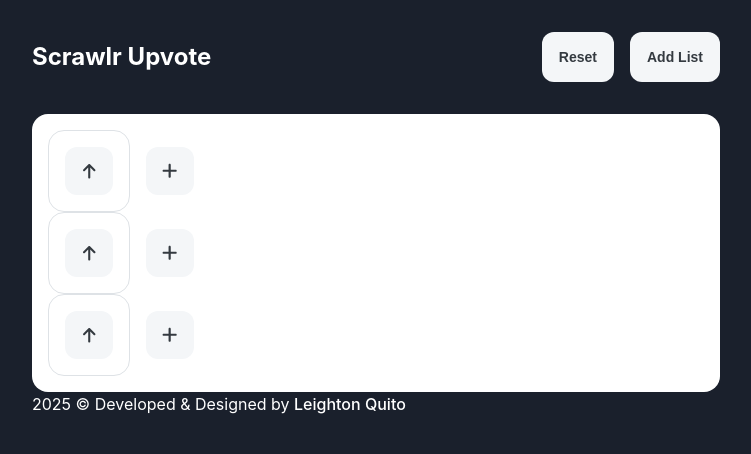
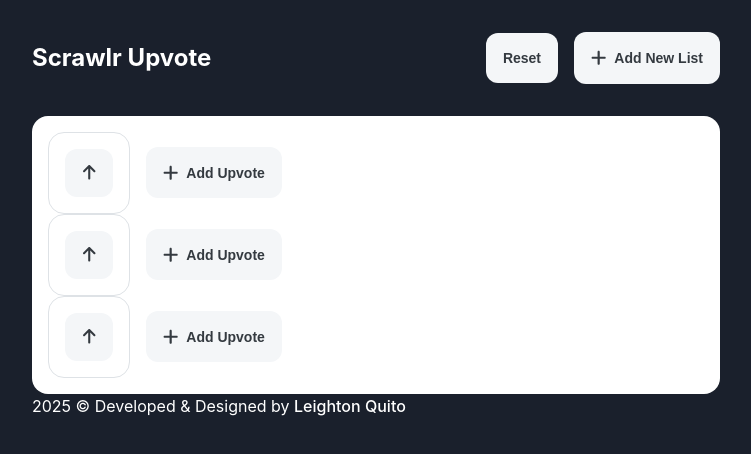
Before and after one commit to iamleigh/scrawlr-upvote, a React (Vite) app: page / in a window 1280 px wide. Shown: the top 454 px of the page, without its empty margins (264-1015 px from the left). Built offline with nearby package versions, Linux system fonts and the light colour scheme.

Commit message:
fix(button): Update component styles
This commit ensures the `Button` component supports visual label, on the contrary to the `ButtonIcon` component that supports only-icon button by visually hiding the label.

```diff
--- a/src/App.tsx
+++ b/src/App.tsx
@@ -22,7 +22,11 @@ function AppWithUpvote() {
         <>
             <Header title="Scrawlr Upvote">
                 <Button label="Reset" onClick={resetPanelCount} />
-                <Button label="Add List" onClick={incrementPanelCount} />
+                <Button
+                    label="Add New List"
+                    icon="add"
+                    onClick={incrementPanelCount}
+                />
             </Header>
 
             <Card>
--- a/src/components/atoms/Button/Button.module.scss
+++ b/src/components/atoms/Button/Button.module.scss
@@ -14,32 +14,16 @@
 	font-weight: 600;
 	transition: border-color 0.25s;
 
-	// Element: Icon
-	&__icon {
-		width: 16px;
-		height: 16px;
-		display: flex;
-		align-items: center;
-		justify-content: center;
-	}
-
-	// Element: Label
-	&__label {
-		display: block;
-
-		&:not(:only-child) {
-			margin-left: $spacing-sm;
-		}
-	}
-
-	// State: Hover
 	&:hover {
 		border-color: var(--color-button-label-default);
 	}
 
-	// State: Focus
 	&:focus-visible {
 		outline: 4px auto -webkit-focus-ring-color;
+	}
+
+	svg {
+		margin-right: 8px;
 	}
 
 	// Modifier: Selected
@@ -52,16 +36,6 @@
 		}
 	}
 
-	// Modifier: Icon
-	&--icon {
-		width: 48px;
-		height: 48px;
-		display: flex;
-		align-items: center;
-		justify-content: center;
-		padding: 0;
-	}
-
 	// Modifier: (Size) Small
 	&--sm {
 		padding: $spacing-sm;
@@ -69,15 +43,8 @@
 		font-size: 10px;
 		line-height: 12px;
 
-		&.suc-button--icon {
-			width: 28px;
-			height: 28px;
-		}
-
-		.suc-button__label {
-			&:not(:only-child) {
-				margin-left: math.div($spacing-sm, 2);
-			}
+		svg {
+			margin-right: 4px;
 		}
 	}
 
@@ -88,15 +55,8 @@
 		font-size: 16px;
 		line-height: 24px;
 
-		&.suc-button--icon {
-			width: 72px;
-			height: 72px;
-		}
-
-		.suc-button__label {
-			&:not(:only-child) {
-				margin-left: math.div($spacing-sm, 2) * 3;
-			}
+		svg {
+			margin-right: 12px;
 		}
 	}
 }
--- a/src/components/atoms/Button/Button.tsx
+++ b/src/components/atoms/Button/Button.tsx
@@ -1,13 +1,9 @@
 import React from 'react'
 import Icon from '@atom/Icon/Icon'
 import type { IconName } from '@atom/Icon/icon.types'
+import type { ButtonSize } from './button.types'
 import styles from './Button.module.scss'
 import clsx from 'clsx'
-
-type ButtonSize =
-    | "sm"
-    | "md"
-    | "lg"
 
 interface ButtonProps extends React.ButtonHTMLAttributes<HTMLButtonElement> {
     label: string
@@ -22,8 +18,7 @@ interface ButtonProps extends React.ButtonHTMLAttributes<HTMLButtonElement> {
 const Button: React.FC<ButtonProps> = ({
     label,
     icon,
-    size = "md",
-    hideLabel,
+    size = 'md',
     selected,
     disabled,
     onClick,
@@ -32,18 +27,16 @@ const Button: React.FC<ButtonProps> = ({
         <button
             className={clsx({
                 [styles['suc-button']]: true,
-                [styles['suc-button--icon']]: hideLabel,
                 [styles['suc-button--sm']]: size === 'sm',
                 [styles['suc-button--lg']]: size === 'lg',
                 [styles['suc-button--selected']]: selected,
             })}
-            {...(hideLabel && { 'aria-label': label })}
             {...(typeof selected === 'boolean' && { 'aria-pressed': selected })}
             {...(disabled && { disabled: true })}
             onClick={onClick}
         >
-            {icon && <span className={clsx(styles['suc-button__icon'])}><Icon name={icon} /></span>}
-            {!hideLabel && <span className={clsx(styles['suc-button__label'])}>{label}</span>}
+            {icon && <Icon name={icon} size={size} />}
+            {label}
         </button>
     )
 }
```
